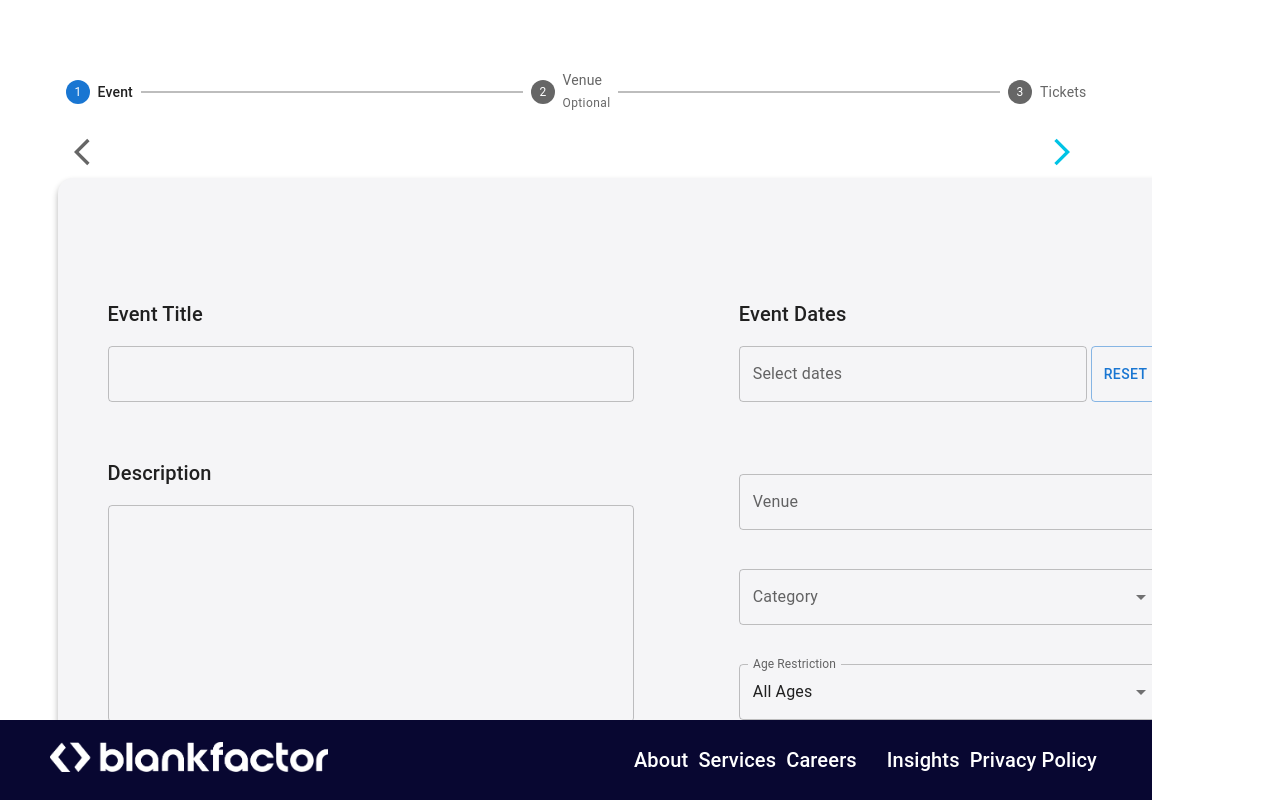
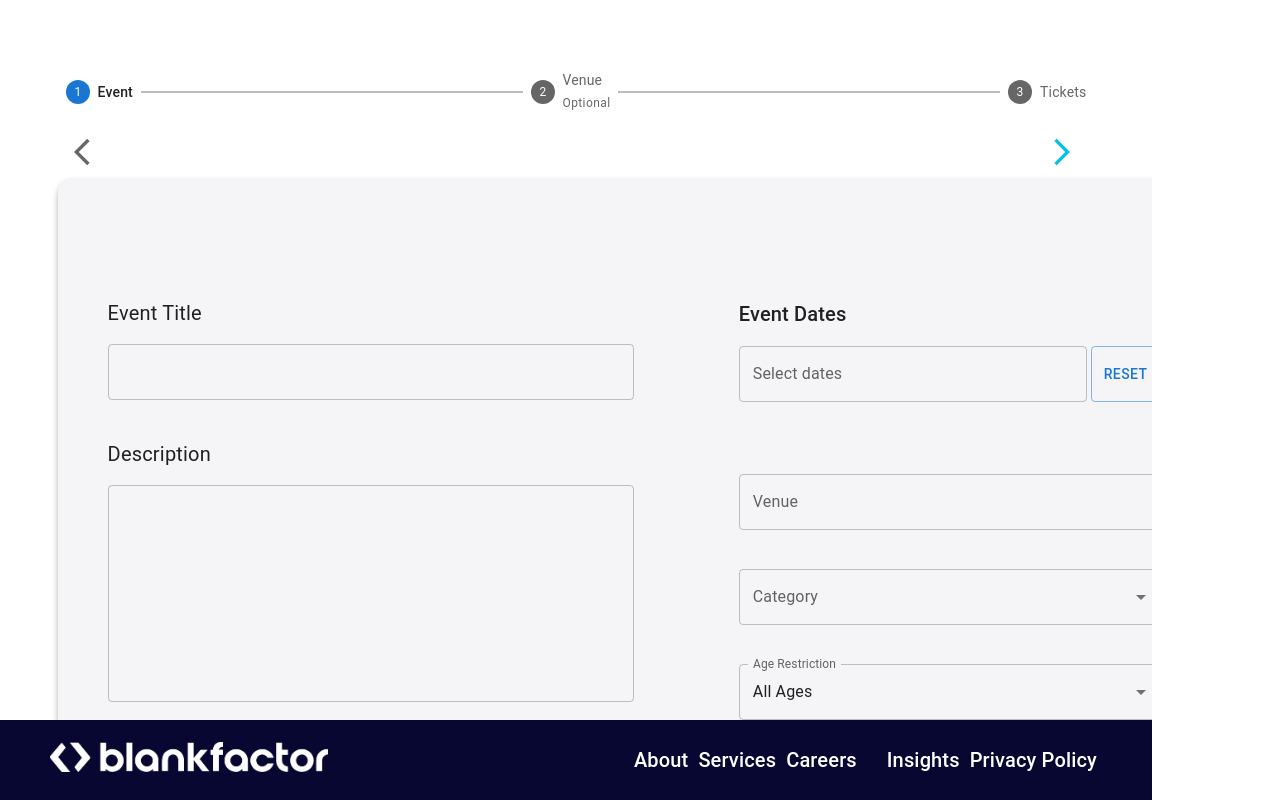
Before and after one commit to NextGen-BF/JJP25, a React (Vite) app in the folder app/frontend/: page /dashboard/event-creation in a window 1280 px wide. Built offline with nearby package versions, Linux system fonts and the light colour scheme.

Commit message:
JJP-157: Add small changes for typography on smaller screens

```diff
--- a/app/frontend/src/components/FormInput/FormInput.tsx
+++ b/app/frontend/src/components/FormInput/FormInput.tsx
@@ -1,6 +1,7 @@
 import React from "react";
 import { Controller } from "react-hook-form";
 import { TextField, Typography } from "@mui/material";
+import { FormInputStyles } from "./FormInputStyles";
 
 interface FormInputProps {
   defaultValue: string;
@@ -33,7 +34,7 @@ const FormInput: React.FC<FormInputProps> = ({
 }) => {
   return (
     <>
-      <Typography variant="h6">{label}</Typography>
+      <Typography sx={FormInputStyles.typography}>{label}</Typography>
       <Controller
         name={name}
         control={control}
@@ -53,7 +54,6 @@ const FormInput: React.FC<FormInputProps> = ({
             error={!!error}
             helperText={error ? error : " "}
             sx={{
-              mb: 2,
               ...sx,
             }}
             onChange={(e) => {
--- a/app/frontend/src/components/FormInput/FormInputStyles.ts
+++ b/app/frontend/src/components/FormInput/FormInputStyles.ts
@@ -0,0 +1,8 @@
+export const FormInputStyles = {
+  typography: {
+    fontSize: "20px",
+    "@media (max-width: 768px)": {
+      fontSize: "16px",
+    },
+  },
+};
```
